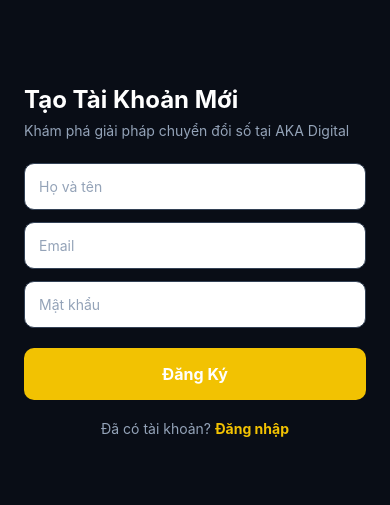
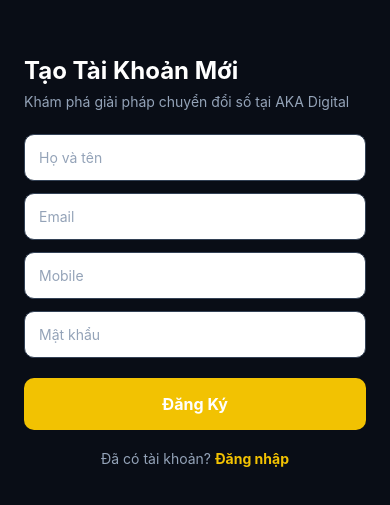
Before and after one commit to trucnguyen3/AkaDigitalApp, a React Native app: screen /Signup in a window 390 px wide. Shown: the part 161-666 px from the top of the page. Built offline with nearby package versions, Linux system fonts and the light colour scheme.

Commit message:
update login/signup feature

```diff
--- a/src/screens/SignupScreen.js
+++ b/src/screens/SignupScreen.js
@@ -6,15 +6,16 @@ import { colors } from '../styles/theme';
 export default function SignupScreen({ navigation }) {
   const [fullName, setFullName] = useState('');
   const [email, setEmail] = useState('');
+  const [mobile, setMobile] = useState('');
   const [password, setPassword] = useState('');
   const { signup } = useContext(AuthContext);
 
   const handleSignup = async () => {
-    if (!fullName || !email || !password) {
+    if (!email || !password) {
       Alert.alert('Lỗi', 'Vui lòng điền đầy đủ các thông tin!');
       return;
     }
-    const res = await signup(fullName, email, password);
+    const res = await signup(fullName, email, mobile, password);
     if (!res.success) {
       Alert.alert('Đăng ký thất bại', res.message);
     }
@@ -40,6 +41,16 @@ export default function SignupScreen({ navigation }) {
         value={email}
         onChangeText={setEmail}
         keyboardType="email-address"
+        autoCapitalize="none"
+      />
+
+      <TextInput
+        style={styles.input}
+        placeholder="Mobile"
+        placeholderTextColor="#94a3b8"
+        value={mobile}
+        onChangeText={setMobile}
+        keyboardType="mobile"
         autoCapitalize="none"
       />
 
```
